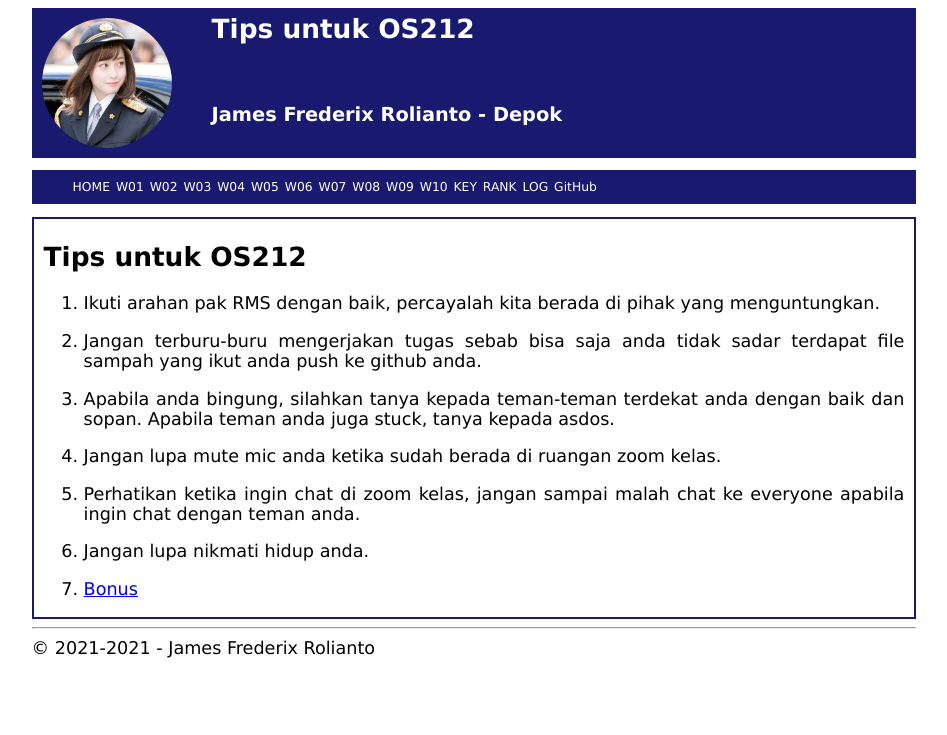
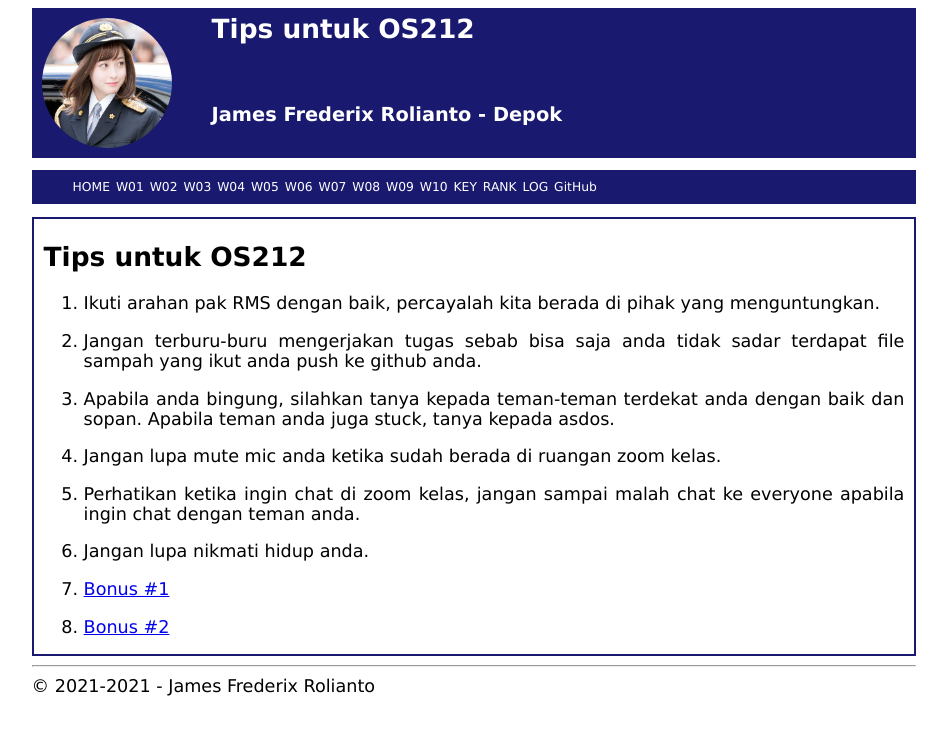
Before and after one commit to SinusCosinusTangen/os211, a Jekyll site: the page built from w10.md, in a window 1280 px wide. Shown: the top 735 px of the page, without its empty margins (166-1113 px from the left). Built offline with Jekyll 4.4.1, drawn with Linux system fonts in a browser that asks for light colours; our own code applies the rules of GitHub Pages for plain Markdown files.

Commit message:
OS211 SinusCosinusTangen

```diff
--- a/w10.md
+++ b/w10.md
@@ -19,4 +19,6 @@ juga stuck, tanya kepada asdos.
 
 6. Jangan lupa nikmati hidup anda.
 
-7. [Bonus](https://sinuscosinustangen.github.io/os211/bonus/)
+7. [Bonus #1](https://sinuscosinustangen.github.io/os211/bonus/)
+
+8. [Bonus #2](https://youtu.be/KAXK07ni9gU)
```
